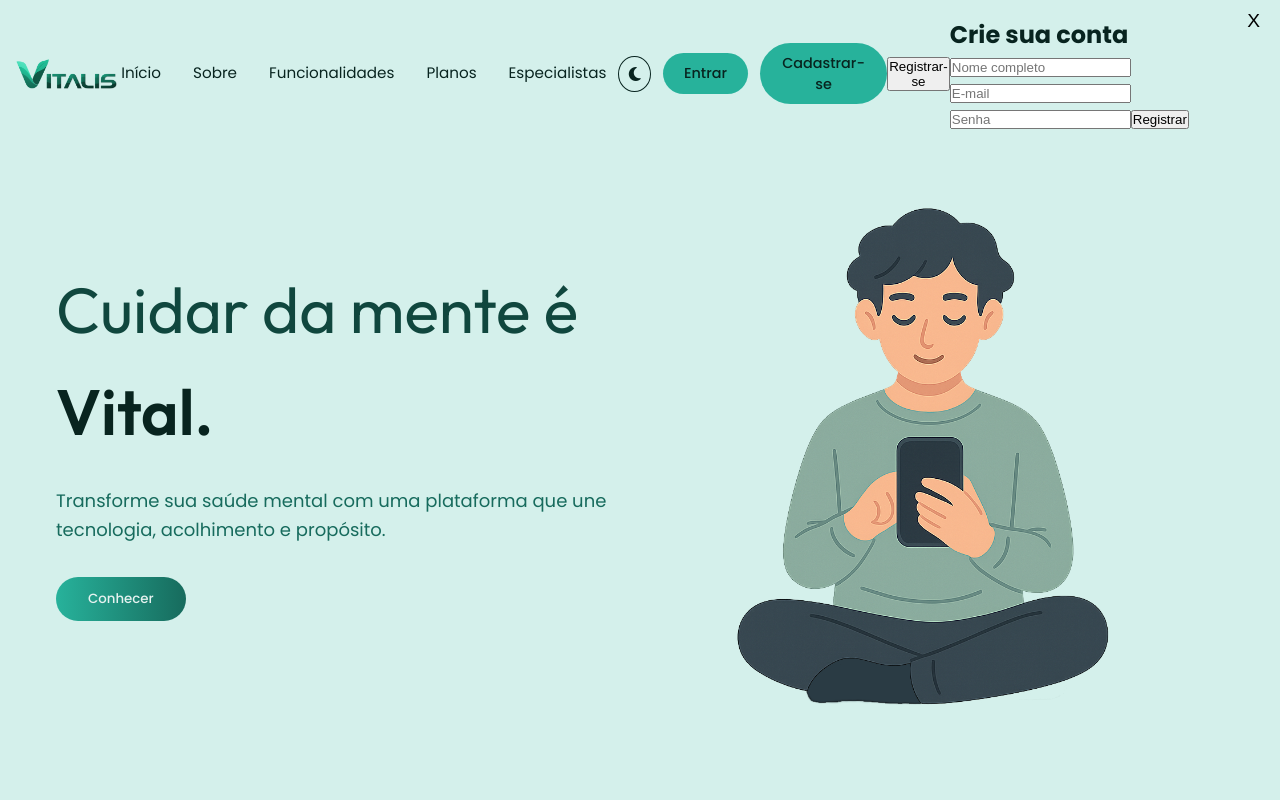
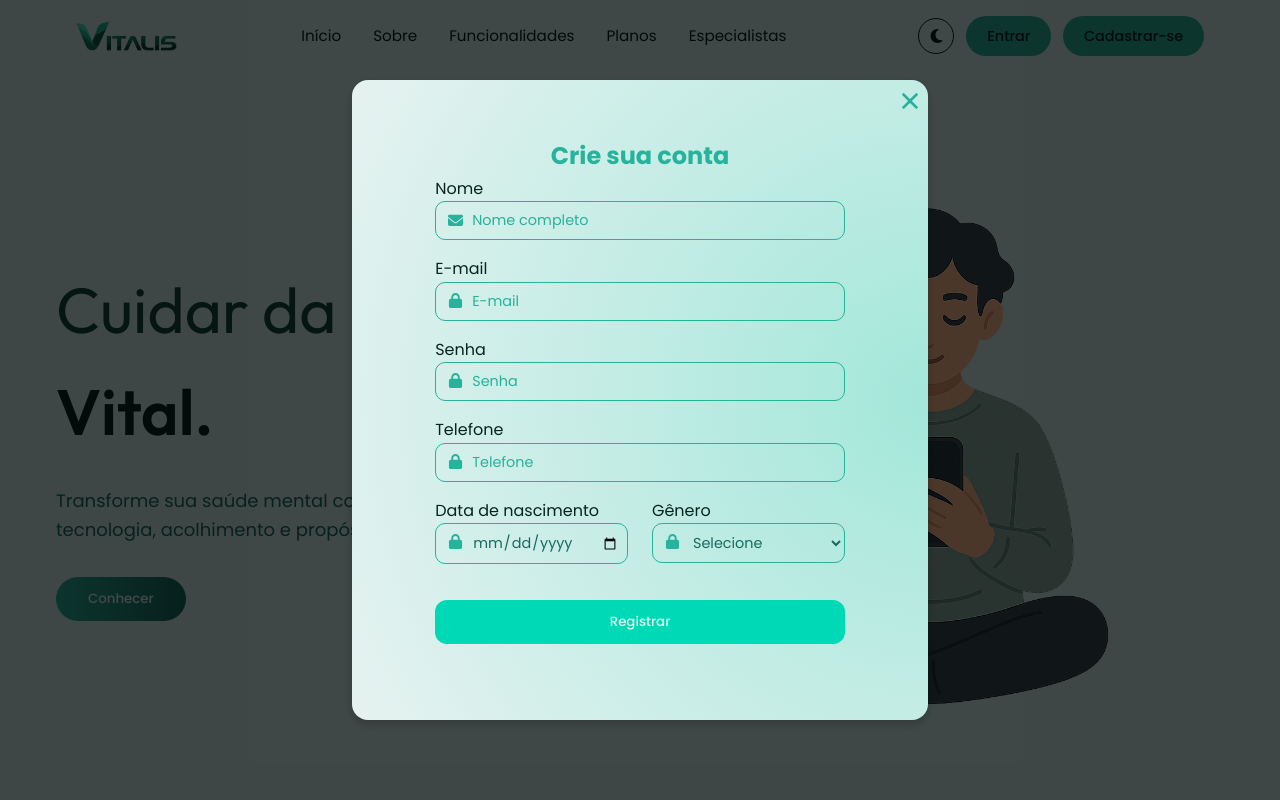
Before and after one commit to vitalis-app/vitalis-frontend, an Angular app: page / in a window 1280 px wide. Shown: the top 800 px of the page. Built offline with nearby package versions, Linux system fonts and the light colour scheme.

Commit message:
Adição da página de registro

```diff
--- a/src/app/app.component.html
+++ b/src/app/app.component.html
@@ -57,3 +57,4 @@
     window.addEventListener("scroll", checkVisibility);
   });
 </script>
+<app-cadastro></app-cadastro>
--- a/src/app/site/components/navbar/navbar.component.html
+++ b/src/app/site/components/navbar/navbar.component.html
@@ -40,16 +40,9 @@
           Entrar
         </button>
       </a>
-      <a routerLink="/auth/cadastro">
-        <button (click)="cadastroModal.abrir()" class="btn-login">
+        <button (click)="abrirCadastroModal()" class="btn-login">
           Cadastrar-se
         </button>
-      </a>
     </div>
-    <!-- Botão que chama o componente -->
-    <button (click)="cadastroModal.abrir()">Registrar-se</button>
-
-    <!-- Componente de cadastro -->
-    <app-cadastro #cadastroModal></app-cadastro>
   </nav>
 </header>
--- a/src/app/site/components/navbar/navbar.component.ts
+++ b/src/app/site/components/navbar/navbar.component.ts
@@ -2,15 +2,14 @@ import { Component, HostListener, OnInit, Renderer2, Inject, PLATFORM_ID } from
 import { isPlatformBrowser, CommonModule } from '@angular/common';
 import { RouterModule } from '@angular/router';
 import { ThemeService } from 'src/app/services/theme/theme.service';
-import { CadastroComponent } from 'src/app/web-app/pages/auth/cadastro/cadastro.component';
+import { CadastroService } from 'src/app/shared/services/cadastro.service';
 
 @Component({
   selector: 'web-navbar',
   standalone: true, // Componente independente
   imports: [
     CommonModule,    // para *ngIf, etc.
-    RouterModule,    // para routerLink
-    CadastroComponent // usar o componente de cadastro aqui
+    RouterModule    // para routerLink
   ],
   templateUrl: './navbar.component.html',
   styleUrls: ['./navbar.component.css']
@@ -23,6 +22,7 @@ export class NavbarComponent implements OnInit {
   constructor(
     private themeService: ThemeService,
     private renderer: Renderer2,
+    private cadastroService: CadastroService,
     @Inject(PLATFORM_ID) private platformId: Object
   ) {}
 
@@ -90,4 +90,7 @@ export class NavbarComponent implements OnInit {
       this.isScrolled = offset > 50;
     }
   }
+  abrirCadastroModal() {
+    this.cadastroService.abrirCadastro();  // Chama o método do serviço
+  }
 }
--- a/src/app/web-app/pages/auth/cadastro/cadastro.component.css
+++ b/src/app/web-app/pages/auth/cadastro/cadastro.component.css
@@ -1,42 +1,173 @@
-.registro-overlay {
+/* Fundo que cobre a tela */
+h2{
+  color:var(--verde-3)
+}
+
+.modal-overlay {
   position: fixed;
-    bottom: -100%;
+  top: 0;
   left: 0;
   width: 100%;
   height: 100%;
-    background-color: rgba(0, 0, 0, 0.6);
+  background-color: rgba(0, 0, 0, 0.7);
   display: flex;
   justify-content: center;
-    align-items: flex-end;
-    transition: bottom 0.4s ease;
+  align-items: center;
   z-index: 1000;
+  opacity: 0;
+  pointer-events: none;
+  transition: opacity 0.3s ease;
 }
 
-  .registro-overlay.ativo {
-    bottom: 0;
+/* Quando visível */
+.modal-overlay.show {
+  opacity: 1;
+  pointer-events: all;
 }
 
-  .registro-container {
-    background-color: #fff;
-    width: 100%;
-    max-width: 500px;
+/* Container do modal */
+.modal-container {
+  display: flex;
+  flex-direction: column;
+  justify-content: center;
+  align-items: center;
+  background: radial-gradient(circle at right,
+  var(--verde-5),
+  var(--verde-7) 100%);
+  width: 45%;
+  height: 80%;
   padding: 2rem;
-    border-radius: 16px 16px 0 0;
-    box-shadow: 0 -4px 10px rgba(0, 0, 0, 0.3);
+  border-radius: 16px;
+  box-shadow: 0px 4px 10px rgba(0, 0, 0, 0.2);
+  position: relative;
   transform: translateY(100%);
-    transition: transform 0.4s ease;
+  transition: transform 1s ease;
 }
 
-  .registro-overlay.ativo .registro-container {
+/* Animação de entrada */
+.modal-container.show {
   transform: translateY(0);
 }
 
+/* Botão de fechar */
 .fechar-btn {
   position: absolute;
   top: 10px;
-    right: 20px;
+  right: 10px;
   background: transparent;
   border: none;
-    font-size: 1.2rem;
+  font-size: 1.3rem;
   cursor: pointer;
 }
+
+/* Formulário */
+form {
+  width: 80%;
+  display: flex;
+  flex-direction: column;
+  align-items: center;
+}
+
+/* Input com ícone */
+.input-individual {
+  width: 100%;
+  margin-bottom: 1rem;
+}
+
+.input-icon-wrapper {
+  position: relative;
+  width: 100%;
+}
+
+#genero-data {
+  width: 100%;
+  display: flex;
+  flex-direction: row;
+  gap: 1.5rem;
+}
+#genero-data .input-individual{
+  width: 50%;
+}
+.input-icon {
+  position: absolute;
+  left: 13px;
+  top: 11px;
+  fill: var(--verde-3);
+  pointer-events: none;
+  width: 15px;
+  height: 15px;
+}
+
+/* Inputs gerais */
+.modal-container input,
+#selecaoGenero, .input-individual select {
+  width: 100%;
+  background-color: transparent;
+  padding: 8px 8px 8px 36px;
+  border: 1px solid var(--verde-3);
+  border-radius: 10px;
+  font-size: 0.9rem;
+  font-family: Poppins;
+  color: var(--verde-2);
+}
+
+option, select {
+  padding: 0.75rem 1rem;
+  color: 10473e;
+}
+
+/* Placeholder */
+.modal-container input::placeholder {
+  color: var(--verde-3);
+}
+
+/* Gênero - seleção */
+#selecaoGenero {
+  padding: 8px;
+  text-align: center;
+  cursor: pointer;
+}
+
+/* Lista de escolhas */
+.escolhas {
+  width: 100%;
+  gap: 2rem;
+  display: flex;
+  flex-direction: column;
+}
+
+.escolhas input {
+  width: 0;
+}
+
+.escolhas input,
+.escolhas label {
+  background-color: var(--verde-5);
+  border-radius: 5px;
+}
+
+#custom-select option {
+  width: 100%;
+  border-radius: var(--border-radius);
+  border: none;
+  background-color: var(--verde-6);
+  color: var(--verde-2);
+}
+
+#login-btn {
+  margin: 1.2rem 0;
+  background-color: var(--verde-10);
+  color: var(--verde-7);
+  font-weight: 500;
+  padding: 0.75rem 2rem;
+  border-radius: 12px;
+  transition: all 0.3s ease;
+  border: none;
+  cursor: pointer;
+  display: inline-block;
+  font-family: "Poppins";
+  width: 100%;
+}
+#login-btn:hover {
+    background-color: var(--verde-3);
+}
--- a/src/app/web-app/pages/auth/cadastro/cadastro.component.html
+++ b/src/app/web-app/pages/auth/cadastro/cadastro.component.html
@@ -1,12 +1,115 @@
-<div class="cadastro-overlay" [class.ativo]="visivel">
-    <div class="cadastro-container">
-      <button class="fechar-btn" (click)="fechar()">X</button>
-      <h2>Crie sua conta</h2>
-      <form (ngSubmit)="registrar()">
-        <input type="text" placeholder="Nome completo" [(ngModel)]="nome" name="nome" required />
-        <input type="email" placeholder="E-mail" [(ngModel)]="email" name="email" required />
-        <input type="password" placeholder="Senha" [(ngModel)]="senha" name="senha" required />
-        <button type="submit">Registrar</button>
-      </form>
-    </div>
+<!-- Botão para abrir o modal -->
+<button (click)="abrir()">Abrir Cadastro</button>
+
+<!-- Modal -->
+<div class="modal-overlay" [ngClass]="{ 'show': ativo }">
+  <div class="modal-container" [ngClass]="{ 'show': ativo }">
+    <button class="fechar-btn" (click)="fechar()">
+      <svg fill="var(--verde-3)" height="1rem" width="auto" version="1.1" id="Capa_1" xmlns="http://www.w3.org/2000/svg"
+        xmlns:xlink="http://www.w3.org/1999/xlink" viewBox="0 0 460.775 460.775" xml:space="preserve">
+        <g id="SVGRepo_bgCarrier" stroke-width="0"></g>
+        <g id="SVGRepo_tracerCarrier" stroke-linecap="round" stroke-linejoin="round"></g>
+        <g id="SVGRepo_iconCarrier">
+          <path
+            d="M285.08,230.397L456.218,59.27c6.076-6.077,6.076-15.911,0-21.986L423.511,4.565c-2.913-2.911-6.866-4.55-10.992-4.55 c-4.127,0-8.08,1.639-10.993,4.55l-171.138,171.14L59.25,4.565c-2.913-2.911-6.866-4.55-10.993-4.55 c-4.126,0-8.08,1.639-10.992,4.55L4.558,37.284c-6.077,6.075-6.077,15.909,0,21.986l171.138,171.128L4.575,401.505 c-6.074,6.077-6.074,15.911,0,21.986l32.709,32.719c2.911,2.911,6.865,4.55,10.992,4.55c4.127,0,8.08-1.639,10.994-4.55 l171.117-171.12l171.118,171.12c2.913,2.911,6.866,4.55,10.993,4.55c4.128,0,8.081-1.639,10.992-4.55l32.709-32.719 c6.074-6.075,6.074-15.909,0-21.986L285.08,230.397z">
+          </path>
+        </g>
+      </svg>
+    </button>
+    <h2>Crie sua conta</h2>
+    <form (ngSubmit)="registrar()">
+
+      <div class="input-individual">
+        <p>Nome</p>
+        <div class="input-icon-wrapper">
+          <svg class="input-icon" xmlns="http://www.w3.org/2000/svg" viewBox="0 0 512 400">
+            <g transform="translate(0, -24)">
+              <path
+                d="M48 64C21.5 64 0 85.5 0 112c0 15.1 7.1 29.3 19.2 38.4L236.8 313.6c11.4 8.5 27 8.5 38.4 0L492.8 150.4c12.1-9.1 19.2-23.3 19.2-38.4c0-26.5-21.5-48-48-48L48 64zM0 176L0 384c0 35.3 28.7 64 64 64l384 0c35.3 0 64-28.7 64-64l0-208L294.4 339.2c-22.8 17.1-54 17.1-76.8 0L0 176z" />
+            </g>
+          </svg>
+        </div>
+
+        <input type="text" [(ngModel)]="nome" name="nome" placeholder="Nome completo" required />
+      </div>
+
+      <div class="input-individual">
+        <p>E-mail</p>
+        <div class="input-icon-wrapper">
+          <svg class="input-icon" xmlns="http://www.w3.org/2000/svg"
+            viewBox="0 0 448 512"><!--!Font Awesome Free 6.7.2 by @fontawesome - https://fontawesome.com License - https://fontawesome.com/license/free Copyright 2025 Fonticons, Inc.-->
+            <path
+              d="M144 144l0 48 160 0 0-48c0-44.2-35.8-80-80-80s-80 35.8-80 80zM80 192l0-48C80 64.5 144.5 0 224 0s144 64.5 144 144l0 48 16 0c35.3 0 64 28.7 64 64l0 192c0 35.3-28.7 64-64 64L64 512c-35.3 0-64-28.7-64-64L0 256c0-35.3 28.7-64 64-64l16 0z" />
+          </svg>
+          <input type="email" [(ngModel)]="email" name="email" placeholder="E-mail" required />
+        </div>
+      </div>
+
+      <div class="input-individual">
+        <p>Senha</p>
+        <div class="input-icon-wrapper">
+          <svg class="input-icon" xmlns="http://www.w3.org/2000/svg"
+            viewBox="0 0 448 512"><!--!Font Awesome Free 6.7.2 by @fontawesome - https://fontawesome.com License - https://fontawesome.com/license/free Copyright 2025 Fonticons, Inc.-->
+            <path
+              d="M144 144l0 48 160 0 0-48c0-44.2-35.8-80-80-80s-80 35.8-80 80zM80 192l0-48C80 64.5 144.5 0 224 0s144 64.5 144 144l0 48 16 0c35.3 0 64 28.7 64 64l0 192c0 35.3-28.7 64-64 64L64 512c-35.3 0-64-28.7-64-64L0 256c0-35.3 28.7-64 64-64l16 0z" />
+          </svg>
+          <input type="password" [(ngModel)]="senha" name="senha" placeholder="Senha" required />
+        </div>
+      </div>
+
+      <div class="input-individual">
+        <p>Telefone</p>
+        <div class="input-icon-wrapper">
+          <svg class="input-icon" xmlns="http://www.w3.org/2000/svg"
+            viewBox="0 0 448 512"><!--!Font Awesome Free 6.7.2 by @fontawesome - https://fontawesome.com License - https://fontawesome.com/license/free Copyright 2025 Fonticons, Inc.-->
+            <path
+              d="M144 144l0 48 160 0 0-48c0-44.2-35.8-80-80-80s-80 35.8-80 80zM80 192l0-48C80 64.5 144.5 0 224 0s144 64.5 144 144l0 48 16 0c35.3 0 64 28.7 64 64l0 192c0 35.3-28.7 64-64 64L64 512c-35.3 0-64-28.7-64-64L0 256c0-35.3 28.7-64 64-64l16 0z" />
+          </svg>
+          <input type="tel" [(ngModel)]="telefone" name="telefone" placeholder="Telefone" required />
+        </div>
+      </div>
+
+      <div id='genero-data'>
+        <div class="input-individual">
+          <p>Data de nascimento</p>
+          <div class="input-icon-wrapper">
+            <svg class="input-icon" xmlns="http://www.w3.org/2000/svg"
+              viewBox="0 0 448 512"><!--!Font Awesome Free 6.7.2 by @fontawesome - https://fontawesome.com License - https://fontawesome.com/license/free Copyright 2025 Fonticons, Inc.-->
+              <path
+                d="M144 144l0 48 160 0 0-48c0-44.2-35.8-80-80-80s-80 35.8-80 80zM80 192l0-48C80 64.5 144.5 0 224 0s144 64.5 144 144l0 48 16 0c35.3 0 64 28.7 64 64l0 192c0 35.3-28.7 64-64 64L64 512c-35.3 0-64-28.7-64-64L0 256c0-35.3 28.7-64 64-64l16 0z" />
+            </svg>
+            <input type="date" [(ngModel)]="dataNascimento" name="dataNascimento" placeholder="Data de nascimento"
+              required />
+          </div>
+        </div>
+        <div class="input-individual">
+          <p>Gênero</p>
+          <div class="input-icon-wrapper">
+            <svg class="input-icon" xmlns="http://www.w3.org/2000/svg"
+              viewBox="0 0 448 512"><!--!Font Awesome Free 6.7.2 by @fontawesome - https://fontawesome.com License - https://fontawesome.com/license/free Copyright 2025 Fonticons, Inc.-->
+              <path
+                d="M144 144l0 48 160 0 0-48c0-44.2-35.8-80-80-80s-80 35.8-80 80zM80 192l0-48C80 64.5 144.5 0 224 0s144 64.5 144 144l0 48 16 0c35.3 0 64 28.7 64 64l0 192c0 35.3-28.7 64-64 64L64 512c-35.3 0-64-28.7-64-64L0 256c0-35.3 28.7-64 64-64l16 0z" />
+            </svg>
+          </div>
+
+          <select [(ngModel)]="generoSelecionado" name="genero" id="custom-select" required>
+            <option value="" disabled selected hidden>Selecione</option>
+            <option>Masculino</option>
+            <option>Feminino</option>
+            <option>Outro</option>
+          </select>
+        </div>
+      </div>
+      <button id='login-btn' type="submit">Registrar</button>
+    </form>
   </div>
+</div>
+
+<!--
+        <select [(ngModel)]="generoSelecionado" name="genero" class="custom-select" required>
+          <option value="" disabled selected hidden>Selecione</option>
+          <option value="Masculino">Masculino</option>
+          <option value="Feminino">Feminino</option>
+          <option value="Outro">Outro</option>
+        </select>
+-->
--- a/src/app/web-app/pages/auth/cadastro/cadastro.component.ts
+++ b/src/app/web-app/pages/auth/cadastro/cadastro.component.ts
@@ -1,36 +1,59 @@
-import { Component } from '@angular/core';
-import { FormsModule } from '@angular/forms';  // IMPORTAR
+import { FormsModule } from '@angular/forms';
+import { Component, OnInit } from '@angular/core';
+import { CadastroService } from 'src/app/shared/services/cadastro.service';
 
 @Component({
   selector: 'app-cadastro',
-  standalone: true,
-  imports: [FormsModule],  // DECLARAR AQUI
   templateUrl: './cadastro.component.html',
-  styleUrls: ['./cadastro.component.css']
+  styleUrls: ['./cadastro.component.css'],
+  standalone: false
 })
-export class CadastroComponent {
-  visivel = false;
+
+export class CadastroComponent implements OnInit {
+  ativo: boolean = true; // Define se o modal está visível ou não
+
+  constructor(private cadastroService: CadastroService) { }
+
+  ngOnInit() {
+    // Escuta as mudanças emitidas pelo CadastroService
+    this.cadastroService.mostrarCadastro$.subscribe((estado) => {
+      this.ativo = estado;  // Atualiza a visibilidade com base no estado
+    });
+  }
+
+  abrir() {
+    this.ativo = true;  // Torna o modal visível
+  }
+
+  fechar() {
+    this.cadastroService.fecharCadastro();  // Fecha o modal
+  }
 
   nome = '';
   email = '';
   senha = '';
-
-  abrir() {
-    this.visivel = true;
-  }
-
-  fechar() {
-    this.visivel = false;
-  }
+  genero = '';
+  telefone = '';
+  dataNascimento = '';
 
   registrar() {
     // Enviar para API ou salvar local
     console.log('Dados de cadastro:', {
       nome: this.nome,
       email: this.email,
-      senha: this.senha
+      senha: this.senha,
+      telefone: this.telefone
     });
+  }
 
-    this.fechar();
+  generoSelecionado: string = '';
+  dropdownAberto: boolean = false;
+
+  toggleDropdown() {
+    this.dropdownAberto = !this.dropdownAberto;
+  }
+
+  fecharDropdown() {
+    this.dropdownAberto = false;
   }
 }
```
Also changed, not shown: src/app/app.module.ts (+5 -2 lines), src/app/shared/services/cadastro.service.ts (added, +18 -0 lines), 1 other file (tests, documents, lock files or other folders). Lines whose indentation alone changed are shown as unchanged.
